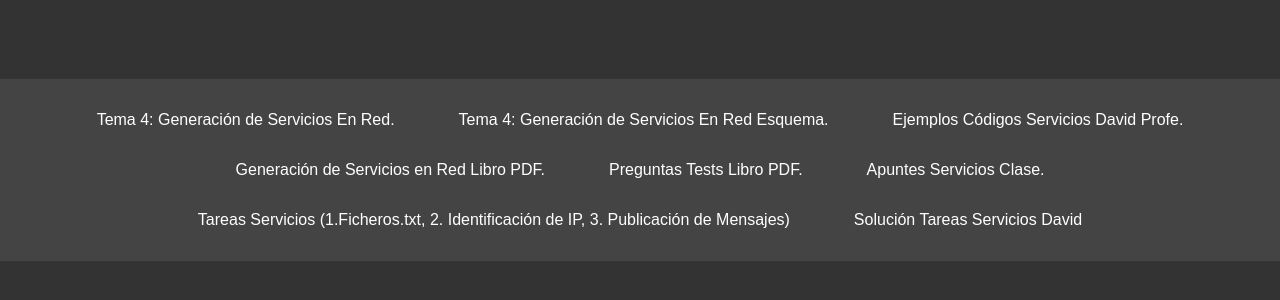
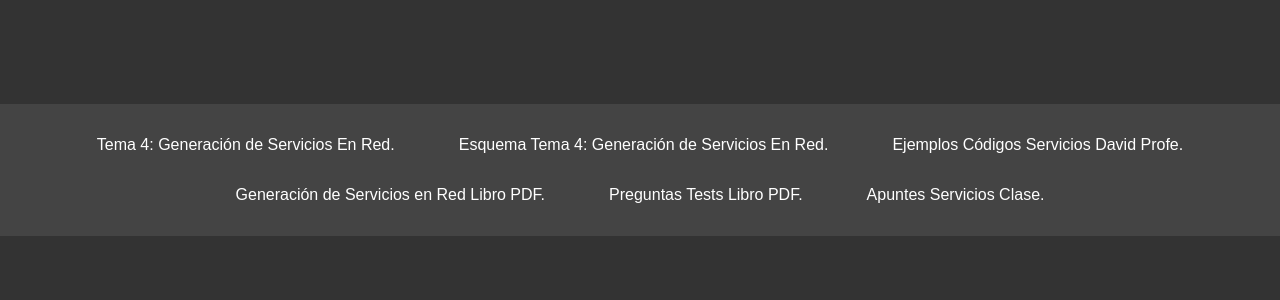
Before and after one commit to anaa-chun/ApuntesProcesosParaElExamen, a plain HTML site: page index.html in a window 1280 px wide. Shown: the part 230-530 px from the top of the page. Drawn offline with Linux system fonts and the light colour scheme.

Commit message:
modified:   Tema4Servicios.pdf 	modified:   index.html

```diff
--- a/index.html
+++ b/index.html
@@ -13,13 +13,13 @@
     <nav>
         <ul>
             <li><a href="https://anaa-chun.github.io/ApuntesServiciosParaElExamen/Tema4Servicios.pdf">Tema 4: Generación de Servicios En Red.</a></li>
-            <li><a href="https://anaa-chun.github.io/ApuntesServiciosParaElExamen/T4GeneraciónDeServiciosEsquema.pdf">Tema 4: Generación de Servicios En Red Esquema.</a></li>
+            <li><a href="https://anaa-chun.github.io/ApuntesServiciosParaElExamen/T4GeneraciónDeServiciosEsquema.pdf">Esquema Tema 4: Generación de Servicios En Red.</a></li>
             <li><a href="EjemplosCodigosProfe.html">Ejemplos Códigos Servicios David Profe.</a></li>
             <li><a href="https://anaa-chun.github.io/ApuntesServiciosParaElExamen/GeneraciónDeServiciosEnRed.pdf">Generación de Servicios en Red Libro PDF.</a></li>
             <li><a href="https://anaa-chun.github.io/ApuntesServiciosParaElExamen/PreguntasTestsLibroPDSYP.pdf">Preguntas Tests Libro PDF.</a></li>
             <li><a href="https://anaa-chun.github.io/ApuntesServiciosParaElExamen/ApuntesServiciosClase.pdf">Apuntes Servicios Clase.</a></li>
-            <li><a href="TareasServicios.html">Tareas Servicios (1.Ficheros.txt, 2. Identificación de IP, 3. Publicación de Mensajes)</a></li>
-            <li><a href="SolucionServiciosDavidFernandezManzano.html">Solución Tareas Servicios David</a></li>
+            <!-- <li><a href="TareasServicios.html">Tareas Servicios (1.Ficheros.txt, 2. Identificación de IP, 3. Publicación de Mensajes)</a></li> -->
+            <!-- <li><a href="SolucionServiciosDavidFernandezManzano.html">Solución Tareas Servicios David</a></li>  -->
         </ul>
     </nav>
 
```
Also changed, not shown: 1 other file.
